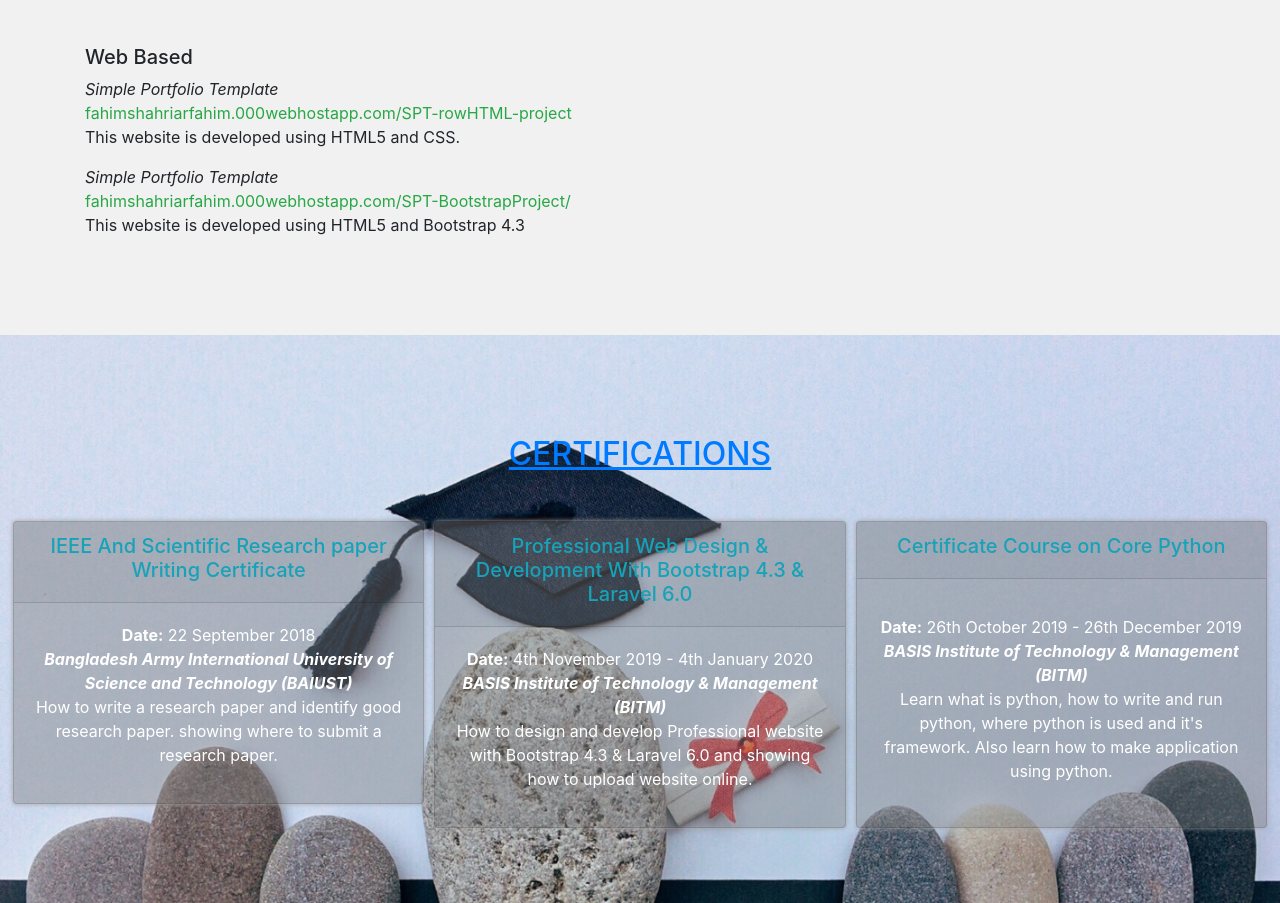
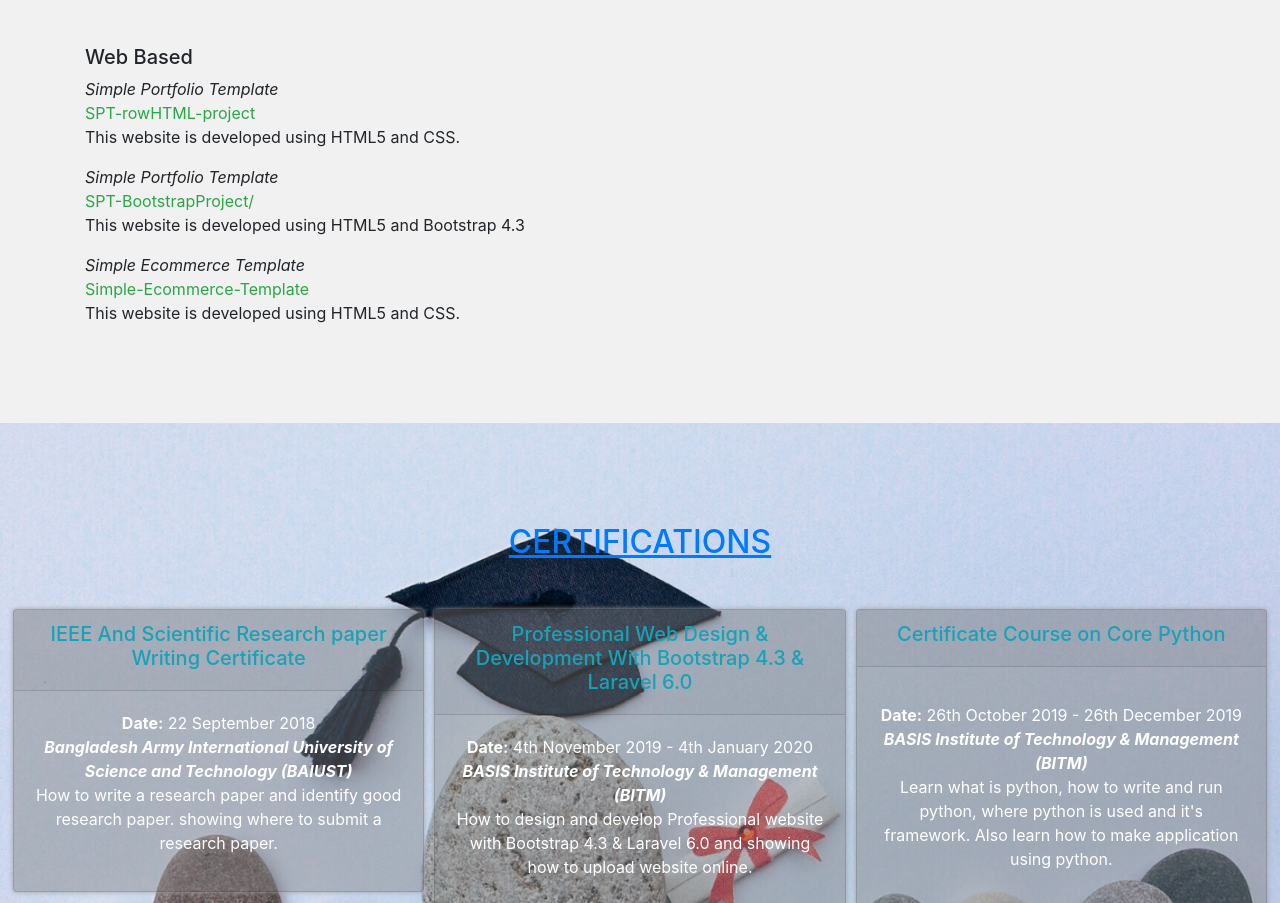
Before and after one commit to FahimShahriar007/fahimshahriar007.github.io, a plain HTML site: page index.html in a window 1280 px wide. Shown: the part 3454-4357 px from the top of the page. Drawn offline with Linux system fonts and the light colour scheme.

Commit message:
Update index.html

```diff
--- a/index.html
+++ b/index.html
@@ -400,15 +400,22 @@
                     <div>
                         <p>
                             <em>Simple Portfolio Template</em> <br>
-                            <a class="text-decoration-none text-success" href="http://fahimshahriarfahim.000webhostapp.com/SPT-rowHTML-project/">fahimshahriarfahim.000webhostapp.com/SPT-rowHTML-project</a> <br>
+                            <a class="text-decoration-none text-success" href="https://github.com/FahimShahriar007/SPT_rowHTML_01">SPT-rowHTML-project</a> <br>
                             This website is developed using HTML5 and CSS.
                         </p>
                     </div>
                     <div>
                         <p>
                             <em>Simple Portfolio Template</em> <br>
-                            <a class="text-decoration-none text-success" href="http://fahimshahriarfahim.000webhostapp.com/SPT-BootstrapProject/">fahimshahriarfahim.000webhostapp.com/SPT-BootstrapProject/</a> <br>
+                            <a class="text-decoration-none text-success" href="https://github.com/FahimShahriar007/SPT_bootstrap_01">SPT-BootstrapProject/</a> <br>
                             This website is developed using HTML5 and Bootstrap 4.3
+                        </p>
+                    </div>
+		    <div>
+                        <p>
+                            <em>Simple Ecommerce Template</em> <br>
+                            <a class="text-decoration-none text-success" href="https://github.com/FahimShahriar007/SimpleEcommerceTemplate01.github.io">Simple-Ecommerce-Template</a> <br>
+                            This website is developed using HTML5 and CSS.
                         </p>
                     </div>
                 </div>
```
